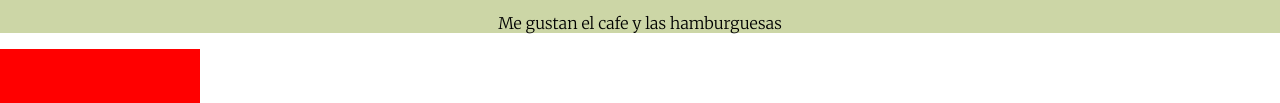
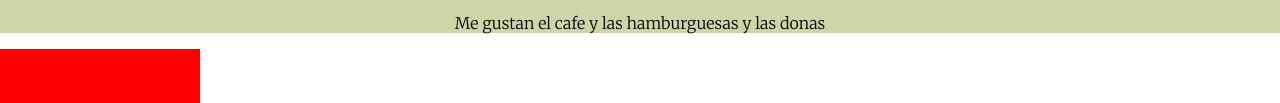
Before and after one commit to karlarios6534/mysite, a plain HTML site: page index.html in a window 1280 px wide. Shown: the part 657-760 px from the top of the page. Drawn offline with Linux system fonts and the light colour scheme.

Commit message:
modificacion ramadificil

```diff
--- a/index.html
+++ b/index.html
@@ -14,7 +14,7 @@
         <img class="bottom-cloud" src="images/cloud.png" alt="cloud">
         <img src="images/mountain.png" alt="mountain">
         <h1>jojojo</h1>
-        <p>Me gustan el cafe y las hamburguesas</p>
+        <p>Me gustan el cafe y las hamburguesas y las donas</p>
     </div>
     <div class="middle-container">
 
```
